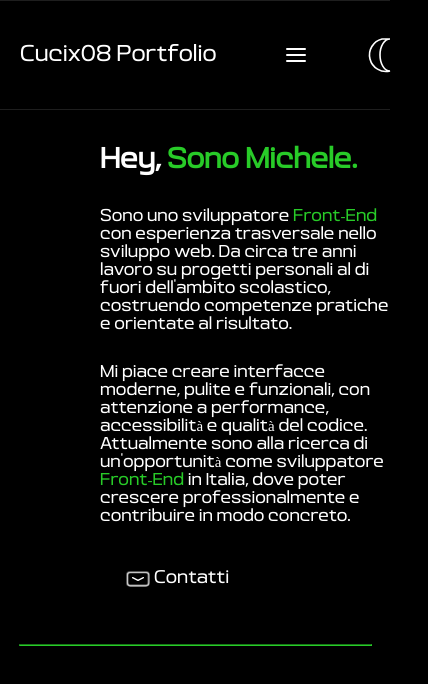
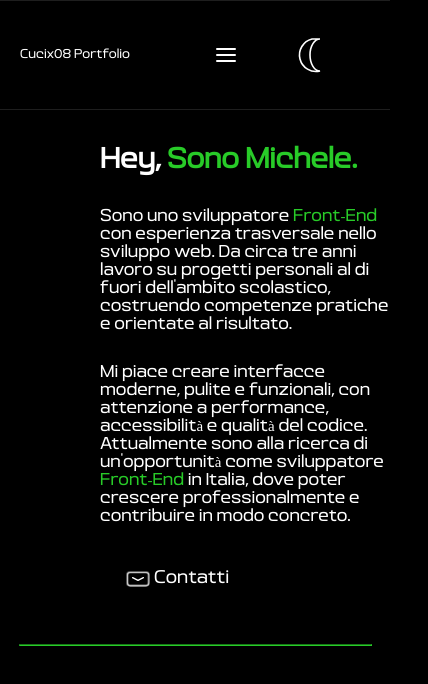
Before and after one commit to Cucix08-dev/Portfolio, a React (Vite) app: page / in a window 390 px wide. Shown: the top 684 px of the page, 428 px wide, since content can reach past the window. Built offline with nearby package versions, Linux system fonts and the light colour scheme.

Commit message:
fix mobile mode

```diff
--- a/src/style.css
+++ b/src/style.css
@@ -64,6 +64,7 @@ header.light{
     color: black;
 }
 
+
 nav{
     margin-right: 20px;
 }
@@ -81,7 +82,7 @@ ul{
 
 #nav-title{
     padding: 20px 0 20px 20px;
-    min-width: 200px;
+    min-width: 130px;
 }
 
 li.nav-buttons{
@@ -131,7 +132,7 @@ a{
 }
 
 #owner-site{
-    font-size: 20px;
+    font-size: clamp(0.7rem,2vw,1.25rem);
 }
 
 div#mode{
@@ -409,6 +410,12 @@ hr.divisor.light{
     }
 }
 
+@media (max-width:440px) {
+    header{
+        justify-content:flex-start;
+    }
+}
+
 @keyframes ease-in-page {
     0%   { transform: translateY(-30px); }
     10%  { transform: translateY(30px); }
```
